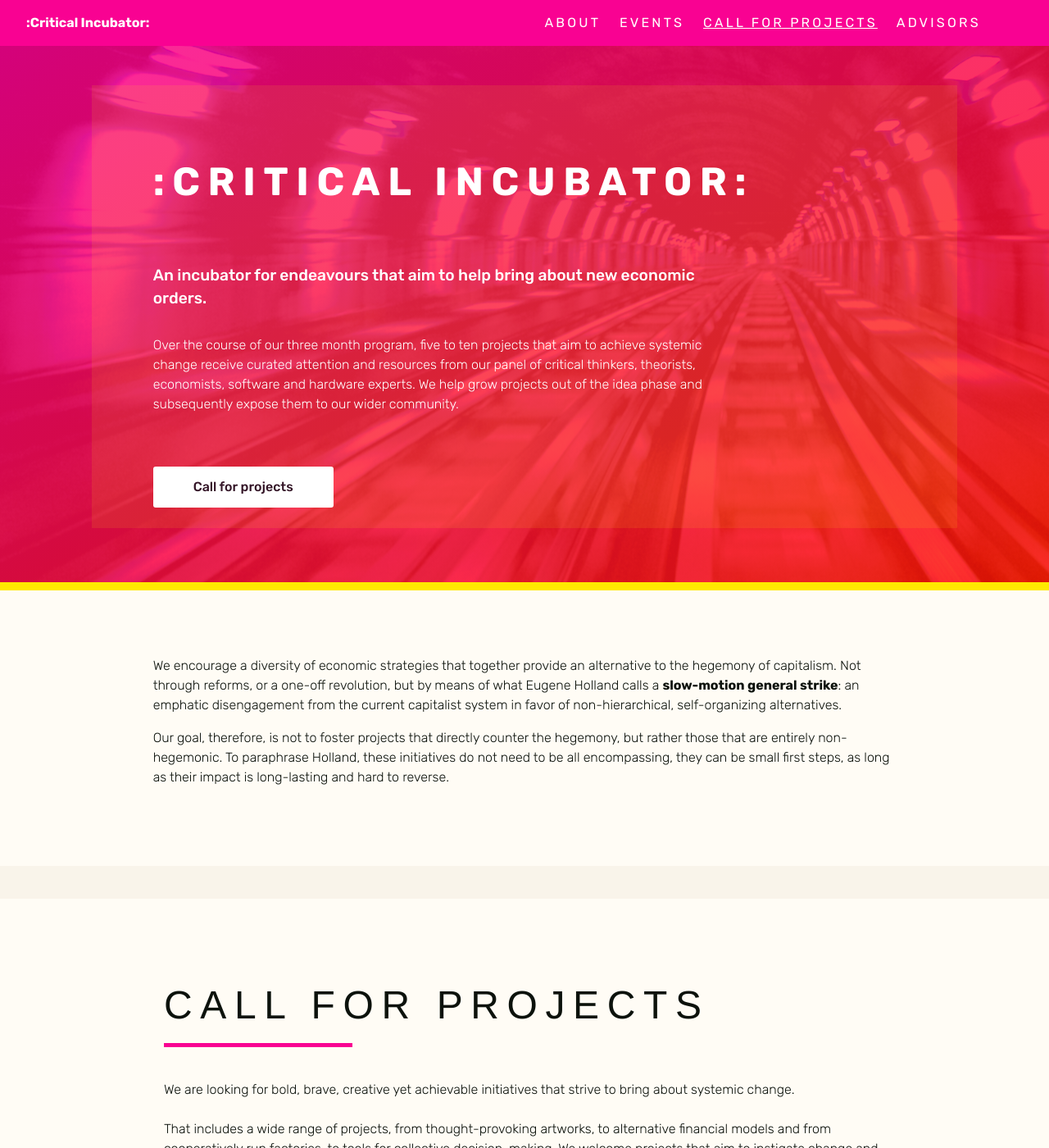
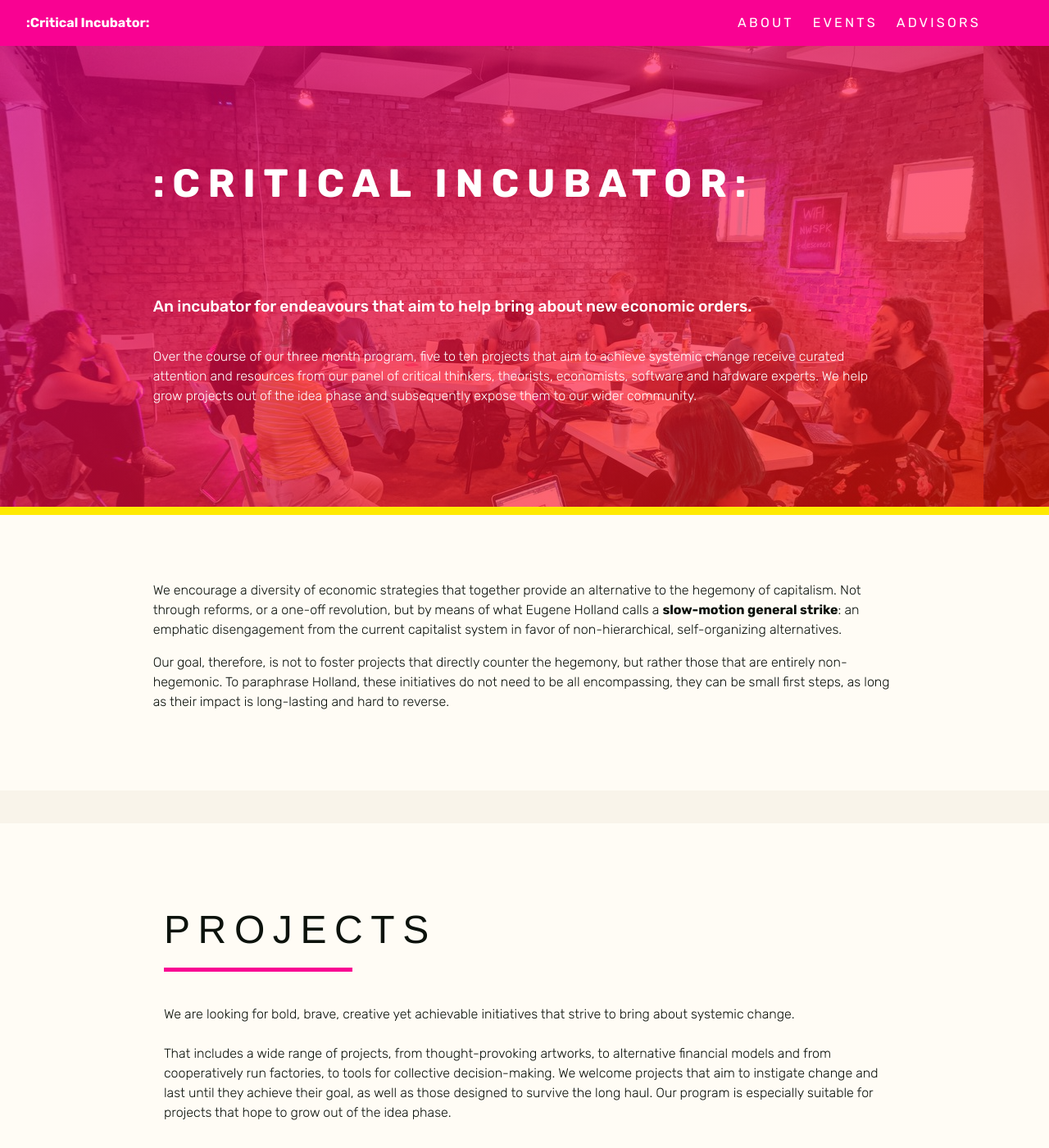
Before and after one commit to criticalincubator/criticalincubator.github.io, a Jekyll site: the page built from index.html, in a window 1280 px wide and 1400 px high. Shown: the whole window at 82% size. Built offline with Jekyll 4.4.1, drawn with Linux system fonts in a browser that asks for light colours; nearby versions of some CDN libraries; some of the changed text lies outside the part shown.

Commit message:
advisors update

```diff
--- a/_layouts/default.html
+++ b/_layouts/default.html
@@ -45,7 +45,7 @@
           </script>
     </head>
 
-    <body class="background">
+    <body class="">
 
     {{content}}
 
--- a/_layouts/main.html
+++ b/_layouts/main.html
@@ -5,7 +5,6 @@
   <div class="fixed top-0 right-0 px3 py2 nav-item">
     <span class="caps" style="padding-right:1.5vw;"><a href="/#about">About</a></span>
     <span class="caps" style="padding-right:1.5vw;"><a href="/#events">Events</a></span>
-    <span class="caps" style="padding-right:1.5vw;text-decoration: underline;"><a href="http://www.criticalincubator.com/call-projects">Call for projects</a></span>
     <span class="caps" style="padding-right:1.5vw;"><a href="/#advisors">Advisors</a></span>
   </div>
 
--- a/css/main.css
+++ b/css/main.css
@@ -73,14 +73,55 @@
 	border-bottom-right-radius: 3px;
 }
 
+.advisors h3 {
+	font-weight: 600;
+}
+
+.advisors {
+	color: black;
+	padding: 0px;
+	height: 300px;
+	margin: 0 auto;
+	border-top-right-radius: 3px;
+	border-bottom-left-radius: 3px;
+}
+
+
+.advisor-img {
+	height: 10vh;
+	width: 10vh;
+	padding: 50px;
+	border-radius: 75px;
+}
+
 .img-rev {
-	background-image: linear-gradient(to bottom right, rgba(0, 0, 0, 0),rgba(0, 0, 0, 0.2),rgba(0, 0, 0, 0.5)), url("../image/RS3.jpg");
+	background-image: linear-gradient(to bottom right, rgba(0, 0, 0, 0),rgba(0, 0, 0, 0.2),rgba(0, 0, 0, 0.5)), url("../image/RS7.jpg");
 	background-size: 400px;
 }
 
 .img-hack {
-	background-image: linear-gradient(to bottom right, rgba(0, 0, 0, 0),rgba(0, 0, 0, 0.2),rgba(0, 0, 0, 0.4)), url("../image/RS7.jpg");
+	background-image: linear-gradient(to bottom right, rgba(0, 0, 0, 0),rgba(0, 0, 0, 0.2),rgba(0, 0, 0, 0.4)), url("../image/CI_image_1.jpg");
 	background-size: 400px;
+}
+
+.img-eric {
+	background-image: linear-gradient(to bottom right, rgba(0, 0, 0, 0),rgba(0, 0, 0, 0.2),rgba(0, 0, 0, 0.4)), url("../image/eric.jpeg");
+	background-size: 100px;
+}
+
+.img-zarinah {
+	background-image: linear-gradient(to bottom right, rgba(0, 0, 0, 0),rgba(0, 0, 0, 0.2),rgba(0, 0, 0, 0.4)), url("../image/zarinah.jpg");
+	background-size: 100px;
+}
+
+.img-nick {
+	background-image: linear-gradient(to bottom right, rgba(0, 0, 0, 0),rgba(0, 0, 0, 0.2),rgba(0, 0, 0, 0.4)), url("../image/nick.jpg");
+	background-size: 100px;
+}
+
+.img-anouk {
+	background-image: linear-gradient(to bottom right, rgba(0, 0, 0, 0),rgba(0, 0, 0, 0.2),rgba(0, 0, 0, 0.4)), url("../image/anouk.jpg");
+	background-size: 100px;
 }
 
 .bgbody {
@@ -228,7 +269,7 @@
 }
 
 .bg-image {
-	background-image: linear-gradient(to bottom right, rgba(249, 2, 146, 0.85), rgba(252, 23, 2, 0.85)), url("../image/underground_sm.jpeg");
+	background-image: linear-gradient(to bottom right, rgba(249, 2, 146, 0.65), rgba(252, 23, 2, 0.65)), url("../image/CI_image_1.jpg");
 }
 
 .small_image {
@@ -278,7 +319,7 @@
 }
 
 .first-elem {
-	background-color: rgba(255,233,0,0.1);
+/*	background-color: rgba(255,233,0,0.1);*/
 }
 
 
@@ -313,6 +354,17 @@
 		margin-left: 1vw;
 		margin-right: 1vw;
 	}
+
+	.advisors {
+		height: 500px;
+		margin: 20px
+	}
+
+	.events {
+		height: 400px;
+		margin: 20px
+	}
+
 }
 
 .text-purple {
--- a/index.html
+++ b/index.html
@@ -5,15 +5,10 @@
   <div class="bg-image bg-dark">
     <header class="container px2 py4 first-elem intro-bt">
       <div class="clearfix mxn3">
-       <div class="col-10 px0 py1 mx-auto">
-            <h1 class="h1 responsive-h1 caps name teal-dark py3" ><span>:Critical Incubator:</span></h1>
-            <div class="sm-col sm-col-9">
+       <div class="col-10 mx-auto py2">
+            <h1 class="h1 responsive-h1 caps name teal-dark py4" ><span>:Critical Incubator:</span></h1>
               <p class="teal-dark intro" style="font-size:1.2rem;font-weight:500;">An incubator for endeavours that aim to help bring about new economic orders.</p><p class=""> Over the course of our three month program, five to ten projects that aim to achieve systemic change receive curated attention and resources from our panel of critical thinkers, theorists, economists, software and hardware experts. We help grow projects out of the idea phase and subsequently expose them to our wider community.</p>
-              <br>
-              <br>
-              <a href="http://www.criticalincubator.com/call-projects"><button>Call for projects</button></a>
             </div>
-        </div>
       </div>
     </header>
   </div>
@@ -34,11 +29,9 @@
     <section class="container px4 py0 elem-margin">
       <div class="clearfix mxn2">
         <div class="col-10 mx-auto px3 py3">
-          <h1 class="responsive-h1 caps mb2">Call for projects</h1>
+          <h1 class="responsive-h1 caps mb2">Projects</h1>
           <hr class="haar-h"/>
-          <p class="py1">We are looking for bold, brave, creative yet achievable initiatives that strive to bring about systemic change.</p><p>That includes a wide range of projects, from thought-provoking artworks, to alternative financial models and from cooperatively run factories, to tools for collective decision-making. We welcome projects that aim to instigate change and last until they achieve their goal, as well as those designed to survive the long haul. Our program is especially suitable for projects that hope to grow out of the idea phase.</p><p><strong>We now accept proposals for projects to participate in the critical Incubator Hack Weekend, in London on June 2-3, 2018.
-          </strong></p>
-          <a class="ri-btn" href="http://www.criticalincubator.com/call-projects"><button>Call for projects</button></a>
+          <p class="py1">We are looking for bold, brave, creative yet achievable initiatives that strive to bring about systemic change.</p><p>That includes a wide range of projects, from thought-provoking artworks, to alternative financial models and from cooperatively run factories, to tools for collective decision-making. We welcome projects that aim to instigate change and last until they achieve their goal, as well as those designed to survive the long haul. Our program is especially suitable for projects that hope to grow out of the idea phase.</p>
         </div>
       </div>
     </section>
@@ -52,6 +45,18 @@
             <h1 class="responsive-h1 caps py0">Events</h1>
             <hr class="haar-h"/>
           </div>
+           <div class="clearfix mxn3 py1">
+           <div class="col-10 mx-auto ">
+            <div class="sm-col sm-col-5 py0 img-hack events-img">
+            </div>
+            <div class="sm-col-right sm-col-7 py0 right events">
+              <h3  class="responsive-h3 caps">Hack <br>Events</h3>
+              <h5  class="responsive-h5 caps">Summer 2018, San Francisco</h5>
+              <p>We'll be hosting a hack event series over the summer. <a href="http://eepurl.com/dw10vP">Stay tuned!</a></p>
+          </div>
+        </div>
+      </div>
+         <div class="clearfix mxn3 py1">
           <div class="col-10 mx-auto">
             <div class="sm-col sm-col-5 py0 img-hack events-img">
             </div>
@@ -83,9 +88,56 @@
         <div class="col-10 mx-auto px3 py3">
           <h1 class="responsive-h1  caps mb2">Advisors</h1>
           <hr class="haar-h"/>
-          <p class="">We are actively scouting for an interdiscplinary team of advisors and mentors. These individuals will help shape the participating projects, inform their theories of change and guide them as they endeavour to reach the world. Relevant backgrounds range from critical thinking and science, to engineering, design and art. </p ><p class="">If this sounds like something you might be interested in, don't hesitate to reach out. We aim to kick-off our first cohort in 2019.</p>
-          <br>
-          <p class=""><strong>Reach us at:  <a href="mailto:hello@criticalincubator.com">hello@criticalincubator.com</a></strong></p>
+
+          <p class="">Would you like to join us as an advisor? Reach us at:  <strong><a href="mailto:hello@criticalincubator.com">hello@criticalincubator.com</a></strong></p>
+
+          <div class="clearfix mxn3 mt4">
+           <div class="col-10 mx-auto ">
+            <div class="sm-col sm-col-1 py0 img-anouk advisor-img">
+            </div>
+            <div class="sm-col-right sm-col-9 py0 right advisors">
+              <h3  class="responsive-h3 caps"><strong><a href="https://twitter.com/AnoukRuhaak">Anouk Ruhaak</a></strong></h3>
+              <h5  class="responsive-h5 caps">Data & Engineering</h5>
+              <p>Anouk is a data-journalist and software developer, with a background in social sciences. They recently started Scatterlab, a project aimed at prefiguring collective data governance, to build infrastructures that allow collectives to take back control over their data. Their expertise falls into data analysis, community building, new economic systems & technology. As a founder of the Critical Incubator, Anouk advises on engineering and data.</p>
+            </div>
+            </div>
+          </div>
+
+          <div class="clearfix mxn3 py1">
+           <div class="col-10 mx-auto ">
+            <div class="sm-col sm-col-1 py0 img-eric advisor-img">
+            </div>
+            <div class="sm-col-right sm-col-9 py0 right advisors">
+              <h3  class="responsive-h3 caps"><strong><a href="http://ericwycoffrogers.com/">Eric Wycoff Rogers</a></strong></h3>
+              <h5  class="responsive-h5 caps">Strategy</h5>
+              <p>Eric is a writer, strategist and designer. Eric’s research focuses on American history—specifically the history of social reform during the Progressive era, and the ways that reform organizations shaped everyday life, from municipal governments to urban layouts, the definition of home and domesticity, leisure, families, cultural constructions of sexuality/desire, financial infrastructures and collectively-held aspirations. Eric joins the Critical Incubator as an advisor on postcapitalist strategies.</p>
+            </div>
+            </div>
+          </div>
+
+                 <div class="clearfix mxn3 py1">
+           <div class="col-10 mx-auto ">
+            <div class="sm-col sm-col-1 py0 img-nick advisor-img">
+            </div>
+            <div class="sm-col-right sm-col-9 py0 right advisors">
+              <h3  class="responsive-h3 caps"><strong><a href="https://twitter.com/nickpinkston">Nick Pinkston</a></strong></h3>
+              <h5  class="responsive-h5 caps">Means of production</h5>
+              <p>Nick is a solver of ‘real problems’ and an activist for the future. They are the founder of @Plethora - a rapid manufacturing service. Nick’s mission is to make developing hardware as easy software through better tools. He also organizes the SF Hardware Startup Meetup and is heavily involved in building the hardware movement broadly. Nick joins the Critical Incubator as an advisor on our post capitalist approaches to the means of production.</p>
+            </div>
+            </div>
+          </div>
+
+                  <div class="clearfix mxn3 py1">
+           <div class="col-10 mx-auto ">
+            <div class="sm-col sm-col-1 py0 img-zarinah advisor-img">
+            </div>
+            <div class="sm-col-right sm-col-9 py0 right advisors">
+              <h3  class="responsive-h3 caps"><strong><a href="https://twitter.com/zarinahagnew">Zarinah Agnew</a></strong></h3>
+              <h5  class="responsive-h5 caps">Cultural technologies</h5>
+              <p>Zarinah is a neuro-scientist who in addition works on building intentional communities and prefigurative politics. Citizen and nomad of the Embassy Network, where their projects include Alternative Justices, Second Life, The Social Observatory, Haight St Commons and many others. As a founder of critical Incubator, they advise on cultural technologies and social reproduction (not fucking).</p>
+            </div>
+            </div>
+          </div>
         </div>
       </div>
     </section>
@@ -93,7 +145,7 @@
 </div>
 <div class=" bottom-0 nav-bottom py2 px4">
       <div class="container">
-        <span class="nav-bottom" >Reach us by <a href="mailto:hello@criticalincubator.com">email</a> or sign up for our <a href="">newsletter</a>.</span>
+        <span class="nav-bottom" >Reach us by <a href="mailto:hello@criticalincubator.com">email</a> or sign up for our <a href="http://eepurl.com/dw10vP">newsletter</a>.</span>
   </div>
 
 </div>
```
Also changed, not shown: image/anouk.jpg (added), image/eric.jpeg (added), image/nick.jpg (added), image/zarinah.jpg (added).
